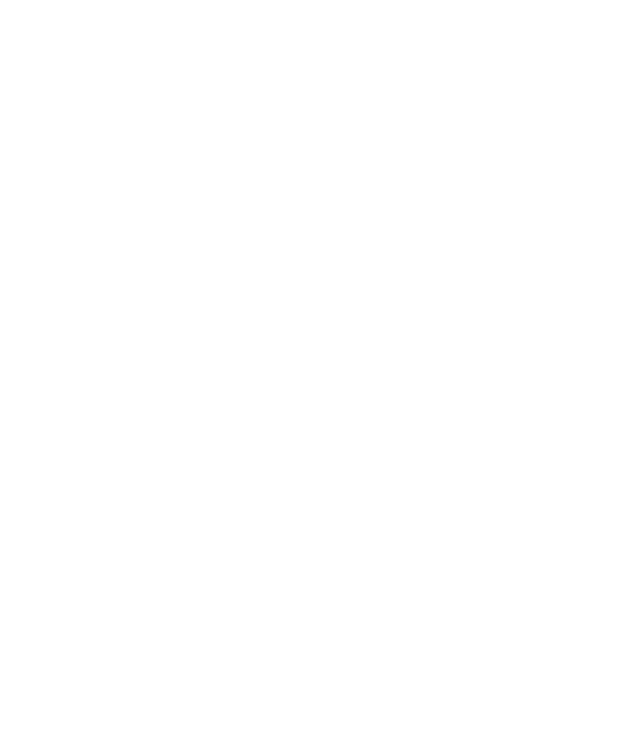
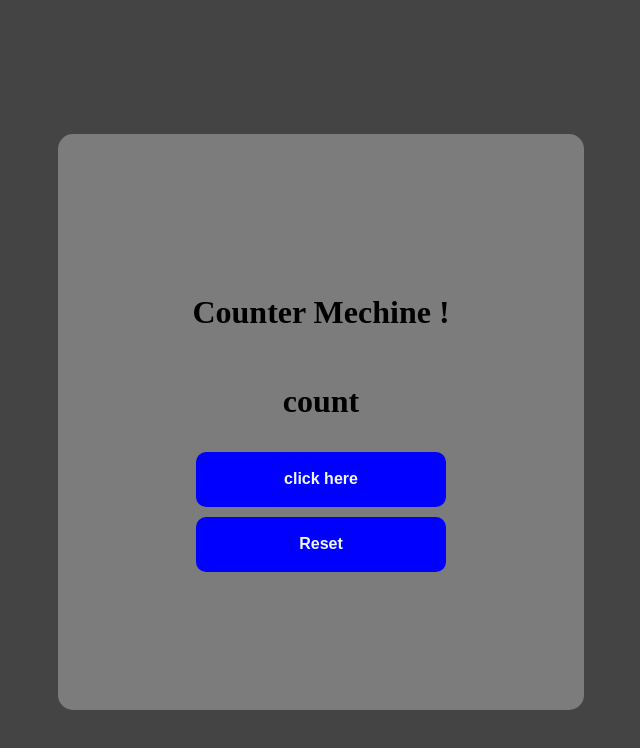
Before and after one commit to RameshRaveendran/digital-clock, a plain HTML site: page index.html in a window 1280 px wide. Shown: the whole page, without its empty margins (319-959 px from the left). Drawn offline with Linux system fonts and the light colour scheme.

Commit message:
some addition

```diff
--- a/index.html
+++ b/index.html
@@ -7,6 +7,21 @@
     <link rel="stylesheet" href="style.css">
 </head>
 <body>
+        <!-- main container -->
+    <div class="mainContainer">
+
+        <h1>Counter Mechine !</h1>
+        <div class="counterDiv">
+
+            <h1 id="displyCount">count</h1>
+        </div>
+
+
+        <button id="increaseBtn">click here</button>
+
+        <button id="resetBtn">Reset</button>
+
+    </div>
 
 
     <script src="test.js"></script>
--- a/style.css
+++ b/style.css
@@ -0,0 +1,36 @@
+body{
+    background-color: rgb(68, 68, 68);
+    display: flex;
+    justify-content: center;
+    align-items: center;
+}
+.mainContainer{
+    width: 500px;
+    height: 550px;
+    background-color: rgb(124, 124, 124);
+    border-radius: 15px;
+    margin-top: 10%;
+    padding: 1%;
+    display: flex;
+    flex-direction: column;
+    align-items: center;
+    justify-content: center;
+    gap: 10px;
+}
+button{
+    background-color: blue;
+    width: 50%;
+    height: 10%;
+    border: 0;
+    border-radius: 10px;
+    color: aliceblue;
+    font-weight: 900;
+    font-size: medium;
+}
+button:hover{
+    background-color: rgba(0, 0, 211, 0.932);
+}
+button:active {
+  transform: scale(0.95);
+  background: #2980b9;
+}
```
